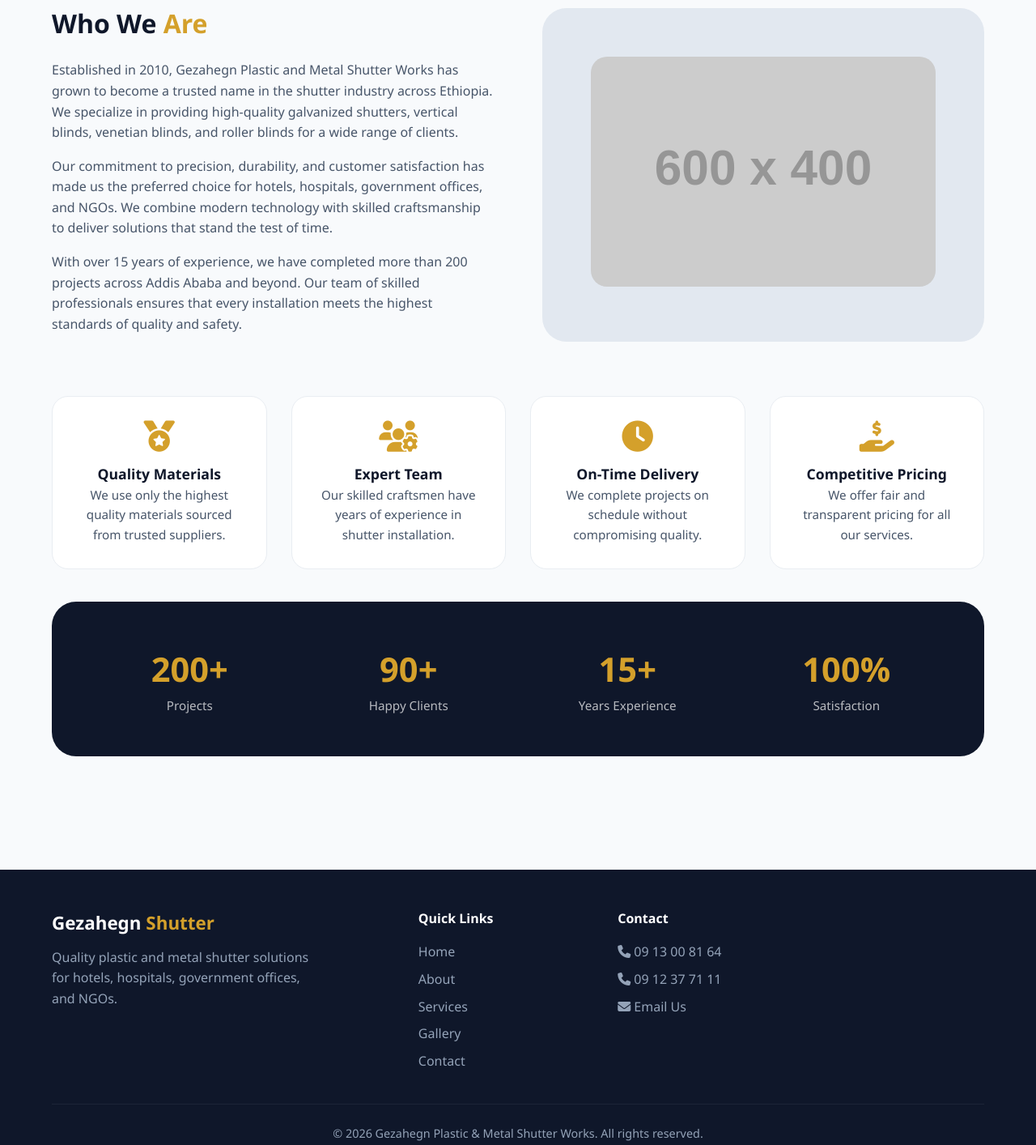
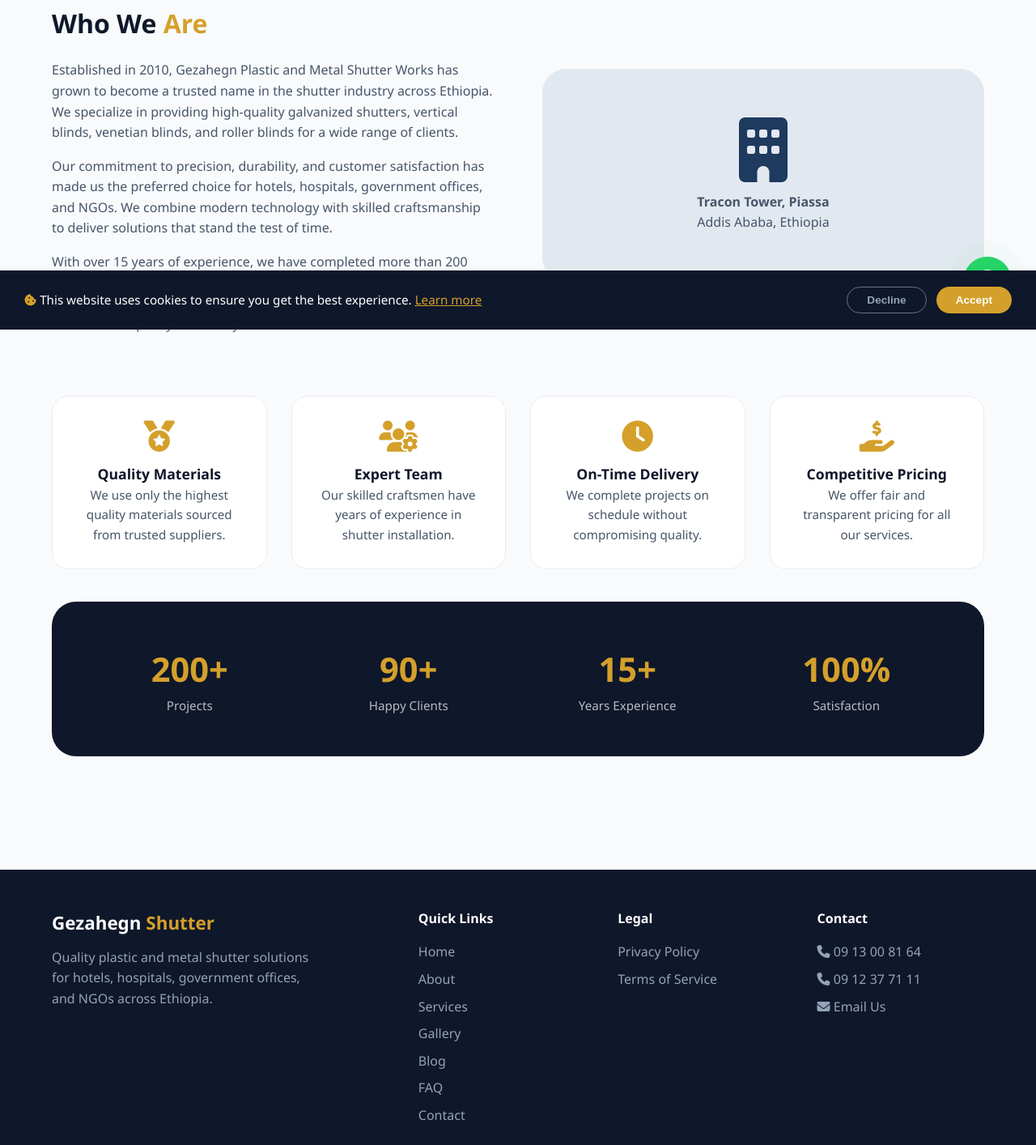
Before and after one commit to gezahegntad6266-ops/milkway-constraction, a plain HTML site: page about.html in a window 1280 px wide. Shown: the part 393-1807 px from the top of the page at 81% size. Drawn offline with Linux system fonts and the light colour scheme; placeholder pictures from the web are drawn by us.

Commit message:
Update about.html

```diff
--- a/about.html
+++ b/about.html
@@ -1,15 +1,44 @@
 <!DOCTYPE html>
 <html lang="en">
 <head>
-    <meta charset="UTF-8">
-    <meta name="viewport" content="width=device-width, initial-scale=1.0">
-    <title>Gezahegn Shutter Works | About</title>
-    <link rel="stylesheet" href="https://cdnjs.cloudflare.com/ajax/libs/font-awesome/6.5.0/css/all.min.css">
-    <link rel="stylesheet" href="css/style.css">
+    <meta charset="UTF-8" />
+    <meta name="viewport" content="width=device-width, initial-scale=1.0" />
+    <title>About Us | Gezahegn Shutter Works</title>
+    <meta name="description" content="Learn about Gezahegn Shutter Works - established in 2010, serving hotels, hospitals, and government offices in Ethiopia." />
+    <link rel="canonical" href="https://gezahegnshutter.com/about.html" />
+
+    <!-- Open Graph -->
+    <meta property="og:title" content="About Us | Gezahegn Shutter Works" />
+    <meta property="og:description" content="Learn about our 15+ years of shutter expertise in Ethiopia." />
+    <meta property="og:type" content="website" />
+    <meta property="og:url" content="https://gezahegnshutter.com/about.html" />
+
+    <!-- Font Awesome -->
+    <link rel="stylesheet" href="https://cdnjs.cloudflare.com/ajax/libs/font-awesome/6.5.0/css/all.min.css" />
+    <!-- Main CSS -->
+    <link rel="stylesheet" href="css/style.css" />
 </head>
 <body>
 
-    <!-- HEADER -->
+    <!-- ===== COOKIE BANNER ===== -->
+    <div class="cookie-banner show" id="cookieBanner">
+        <p>
+            <i class="fas fa-cookie-bite" style="color: #d4a02b;"></i>
+            This website uses cookies to ensure you get the best experience.
+            <a href="privacy.html">Learn more</a>
+        </p>
+        <div class="cookie-buttons">
+            <button class="btn btn-decline" onclick="declineCookies()">Decline</button>
+            <button class="btn btn-accept" onclick="acceptCookies()">Accept</button>
+        </div>
+    </div>
+
+    <!-- ===== WHATSAPP WIDGET ===== -->
+    <a href="#" class="whatsapp-widget" aria-label="Chat on WhatsApp">
+        <i class="fab fa-whatsapp"></i>
+    </a>
+
+    <!-- ===== HEADER ===== -->
     <header>
         <div class="container header-flex">
             <div class="logo">
@@ -24,12 +53,13 @@
                 <a href="about.html" class="active">About</a>
                 <a href="services.html">Services</a>
                 <a href="gallery.html">Gallery</a>
+                <a href="blog.html">Blog</a>
                 <a href="contact.html">Contact</a>
             </nav>
         </div>
     </header>
 
-    <!-- PAGE HEADER -->
+    <!-- ===== PAGE HEADER ===== -->
     <section class="page-header">
         <div class="container">
             <h1>About <span>Us</span></h1>
@@ -37,7 +67,7 @@
         </div>
     </section>
 
-    <!-- ABOUT CONTENT -->
+    <!-- ===== ABOUT CONTENT ===== -->
     <section class="section-padding">
         <div class="container">
             <div class="about-full">
@@ -48,9 +78,8 @@
                     <p>With over 15 years of experience, we have completed more than 200 projects across Addis Ababa and beyond. Our team of skilled professionals ensures that every installation meets the highest standards of quality and safety.</p>
                 </div>
                 <div class="about-full-image">
-                    <img src="https://via.placeholder.com/600x400/1e3a5f/d4a02b?text=Our+Company"
-                         alt="Our Company"
-                         style="width:100%; border-radius:20px;">
+                    <i class="fas fa-building"></i>
+                    <p style="margin-top: 12px; color: #475569;"><strong>Tracon Tower, Piassa</strong><br/>Addis Ababa, Ethiopia</p>
                 </div>
             </div>
 
@@ -99,13 +128,13 @@
         </div>
     </section>
 
-    <!-- FOOTER -->
+    <!-- ===== FOOTER ===== -->
     <footer>
         <div class="container">
             <div class="footer-grid">
                 <div class="footer-brand">
                     <h3>Gezahegn <span>Shutter</span></h3>
-                    <p>Quality plastic and metal shutter solutions for hotels, hospitals, government offices, and NGOs.</p>
+                    <p>Quality plastic and metal shutter solutions for hotels, hospitals, government offices, and NGOs across Ethiopia.</p>
                 </div>
                 <div class="footer-links">
                     <h4>Quick Links</h4>
@@ -113,7 +142,14 @@
                     <a href="about.html">About</a>
                     <a href="services.html">Services</a>
                     <a href="gallery.html">Gallery</a>
+                    <a href="blog.html">Blog</a>
+                    <a href="faq.html">FAQ</a>
                     <a href="contact.html">Contact</a>
+                </div>
+                <div class="footer-links">
+                    <h4>Legal</h4>
+                    <a href="privacy.html">Privacy Policy</a>
+                    <a href="terms.html">Terms of Service</a>
                 </div>
                 <div class="footer-links">
                     <h4>Contact</h4>
```
